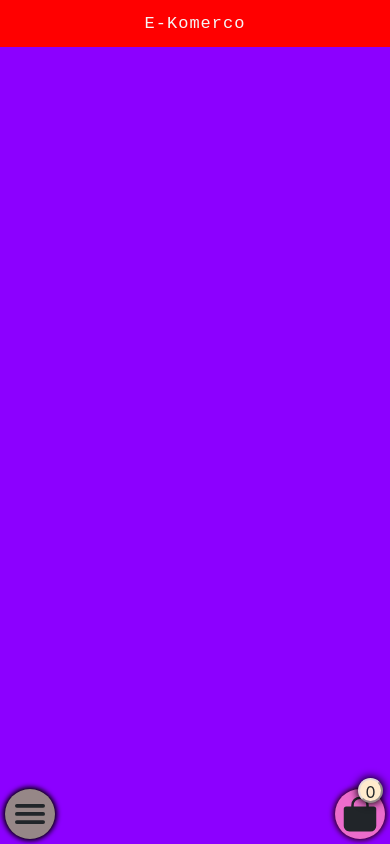
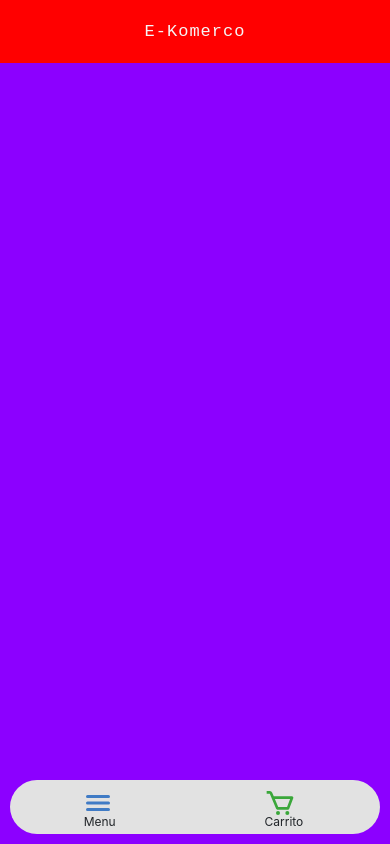
Before and after one commit to ramegp/e-komerco, a React (Create React App) app: page / in a window 390 px wide. Built offline with nearby package versions, Linux system fonts and the light colour scheme.

Commit message:
modifique el menu mobile

```diff
--- a/src/components/Menu/Menu.js
+++ b/src/components/Menu/Menu.js
@@ -1,14 +1,23 @@
 import React from 'react'
 import './menu.css';
 import { IoMenu, IoHome, IoPerson, IoStorefront, IoBag } from "react-icons/io5";
+import { BiGridAlt, BiCart, BiHomeAlt, BiStore, BiUser } from "react-icons/bi";
 
 
-
+let flagMenu = false;
 function abrirMenuMobile() {
     let btnMenu = document.getElementById("btn-menu-mobile");
+
     let MostrarMenu = document.getElementById("links-mobile");
-    MostrarMenu.classList.toggle("contenedor-links-mobile-active");
-    btnMenu.classList.toggle("active")
+    if (!flagMenu) {
+      MostrarMenu.classList.add("activar-contenedor-menu-link");
+      MostrarMenu.classList.remove("desactivar-contenedor-menu-link");
+      flagMenu = true;
+    } else {
+      MostrarMenu.classList.add("desactivar-contenedor-menu-link");
+      MostrarMenu.classList.remove("activar-contenedor-menu-link");
+      flagMenu = false;
+    }
 
 }
 
@@ -18,15 +27,17 @@ const openContact = (e)=>{console.log(e.target)};
 
 let flagBag = false;
 const openBag = ()=>{
-  let bag = document.getElementById("bag-mobile");
+  let bag = document.getElementById("kart-mobile");
   if (!flagBag) {
-    bag.classList.add("activar-animacion-carrito");
-    bag.classList.remove("desactivar-animacion-carrito");
+    bag.classList.add("active-kart");
+    bag.classList.remove("deactive-kart");
     flagBag = true;
+    console.log(flagBag)
   } else {
-    bag.classList.add("desactivar-animacion-carrito");
-    bag.classList.remove("activar-animacion-carrito");
+    bag.classList.add("deactive-kart");
+    bag.classList.remove("active-kart");
     flagBag = false;
+    console.log(flagBag)
   }
 };
 
@@ -46,26 +57,31 @@ export default function Menu() {
             <div> <IoBag className="icons-desktop menu-link-hide"/> </div>
         </header>
 
-        <div className="menu-btn-mobile" id="btn-menu-mobile" onClick={abrirMenuMobile}>
-          <IoMenu className="icons-mobile"/>
+        <div className=" container-menu-mobile">
+          <div className="menu-btn-mobile" id="btn-menu-mobile" onClick={abrirMenuMobile}>
+            <IoMenu className="icons-mobile"/>
+            <p className="text-menu-mobile text-mobile-menu">Menu</p>
+          </div>
+          <div className="btn-carrito-mobil" id="carrito-compras-mobile" onClick={openBag}>
+            <BiCart className="icons-mobile icon-carrito"/>
+            <p className="text-menu-mobile text-carrito-mobile">Carrito</p>
+          </div>
         </div>
+
         <div className="contenedor-links-mobile" id="links-mobile">
             <div className="menu-mobile-icon" onClick={openHome}>
-              <IoHome className="icons-mobile-link"/>
+              <BiHomeAlt className="icons-mobile-link"/>
             </div>
             <div className="menu-mobile-icon" onClick={openShop}>
-              <IoStorefront className="icons-mobile-link"/>
+              <BiStore className="icons-mobile-link"/>
             </div>
             <div className="menu-mobile-icon" onClick={openContact}>
-              <IoPerson className="icons-mobile-link"/>
+              <BiUser className="icons-mobile-link"/>
             </div>
         </div>
-        <div className="btn-carrito-mobil" id="carrito-compras-mobile" onClick={openBag}>
-          <IoBag className="icons-mobile"/>
-        </div>
-        <div className="contenedor-carrito" id="bag-mobile">
-        </div>
-        <div className="contador-items-bag">0</div>
+        <div className="container-kart" id="kart-mobile"></div>
+        {/* <div className="contenedor-carrito" id="bag-mobile"></div> */}
+
         </>
 
     )
--- a/src/components/Menu/menu.css
+++ b/src/components/Menu/menu.css
@@ -33,173 +33,179 @@
     display: none;
 }
 
-@media (max-width : 550px) {
+.container-menu-mobile {
+    display: none;
+}
+
+.contenedor-carrito {
+    display: none;
+}
+
+@media (max-width:550px) {
 
     .contenedor-menu {
         background-color: red;
         justify-content: center;
+        top: 0;
+        height: 63px;
     }
 
     .menu-link-hide {
         display: none;
     }
 
-    .menu-btn-mobile {
+    .icons-mobile {
+        display: block;
+        transform: scale(2);
+        position: relative;
+        top: 5px;
+        color: #407bc5;
+    }
+
+    .icon-carrito {
+        right: -10px;
+        color: #3aa73a;
+    }
+
+    .icons-mobile-link {
+        display: block;
+        transform: scale(1.3);
+        color: #2c7384;
+    }
+
+    .icons-mobile-link:hover {
+        color: #203135;
+    }
+
+    .container-menu-mobile {
+        display: block;
+        position: fixed;
+        bottom: 0px;
+        /* height: 30px; */
+        width: 95vw;
+        border-radius: 40px;
         display: flex;
-        justify-content: center;
-        align-items: center;
-        position: fixed;
-        bottom: 0;
-        margin: 0 0 5px 5px;
-        border-radius: 50%;
-        width: 50px;
-        height: 50px;
-        background-color: #968787;
-        box-shadow: 0px 0px 5px 2px #000000;
-        z-index: 999999;
-        transition: transform .5s ease-in-out;
+        justify-content: space-around;
+        background-color: rgb(226 226 226);
+        margin: calc((100% - 95%)/2);
+        padding: 10px;
+        z-index: 99999;
+    }
+
+    .text-menu-mobile {
+        font-size: 12px;
+        margin: 0;
+        padding: 0;
+        position: relative;
+        top: 7px;
 
     }
 
-    .active {
-        transform: rotate(360deg);
+    .text-carrito-mobile {
+        left: 3px;
+    }
+
+    .text-mobile-menu {
+        left: -6px;
     }
 
     .contenedor-links-mobile {
-        position: fixed;
-        bottom: 25px;
-        margin: 0 0 5px 5px;
-        border-radius: 25px 25px 0 0;
-        background-color: #df92e4;
-        width: 50px;
-        height: 190px;
-        transform: scaleY(0);
-        transition: all 1s ease;
-        transform-origin: bottom;
-        transition-delay: .5s;
-        box-shadow: 0px 0px 5px 2px #000000;
+        position: absolute;
+        bottom: 0%;
+        /* height: 200px; */
+        width: 47.5vw;
+        border-radius: 40px;
+        display: flex;
+        justify-content: space-around;
+        background-color: rgb(226 226 226);
+        margin: calc((100% - 95%)/2);
+        padding: 10px;
+        left: 25%;
+        z-index: 9;
+        /* transition: all 1s; */
     }
 
-    .contenedor-links-mobile-active {
-        transform: scaleY(1);
-    }
-
-    .menu-mobile-icon {
-        display: flex;
-        align-items: center;
-        justify-content: center;
-        width: 35px;
-        height: 35px;
-        border-radius: 50px;
-        left: 7.5px;
-        top: 25px;
-        position: relative;
-        margin-bottom: 10px;
-    }
-
-    .btn-carrito-mobil {
-        display: flex;
-        justify-content: center;
-        align-items: center;
-        position: fixed;
-        bottom: 0;
-        right: 0;
-        margin: 0 5px 5px 0;
-        border-radius: 50%;
-        width: 50px;
-        height: 50px;
-        background-color: #ec6ccb;
-        box-shadow: 0px 0px 5px 2px #330327;
-        z-index: 999999;
-        transition: transform .5s ease-in-out;
-    }
-
-    .icons-mobile {
-        transform: scale(2.5);
-        display: block;
-    }
-
-    .icons-mobile-link {
-        transform: scale(1.5);
-        display: block;
-    }
-
-    .icons-mobile-link:hover {
-        color: white;
-    }
-
-    .contenedor-carrito {
-        background-color: blanchedalmond;
-        position: absolute;
-        bottom: 5px;
-        right: 7px;
-        margin: 0 5px 5px 0;
-        border-radius: 10px 10px 25px 10px;
-        box-shadow: 0px 0px 8px black;
-        transform: all 1s;
-    }
-
-    .activar-animacion-carrito {
-        animation-name: openBag;
+    .activar-contenedor-menu-link {
+        animation-name: openContenedorMenu;
         animation-duration: 1.5s;
         animation-timing-function: ease-in;
         animation-fill-mode: forwards;
     }
 
-    .desactivar-animacion-carrito {
-        animation-name: closeBag;
+    .desactivar-contenedor-menu-link {
+        animation-name: closeContenedorMenu;
+        animation-duration: 1s;
+        animation-timing-function: ease-in;
+        animation-fill-mode: forwards;
+    }
+
+    .container-kart {
+        display: block;
+        background-color: #97d493;
+        width: 90vw;
+        height: 0;
+        position: absolute;
+        bottom: 0px;
+        margin: calc((100% - 90%)/2);
+        border-radius: 40px;
+    }
+    .active-kart{
+        animation-name: abrirKart;
         animation-duration: 1.5s;
         animation-timing-function: ease-in;
         animation-fill-mode: forwards;
     }
-
-    .contador-items-bag {
-        display: block;
-        width: 25px;
-        height: 25px;
-        border-radius: 50px;
-        border: 2px solid #e6dbdb;
-        border-style: outset;
-        background-color: blanchedalmond;
-        position: absolute;
-        bottom: 41px;
-        right: 7px;
-        z-index: 9999999;
-        box-shadow: 0px 0px 9px 1px black;
+    .deactive-kart{
+        animation-name: closekart;
+        animation-duration: 1s;
+        animation-timing-function: ease-in;
+        animation-fill-mode: forwards;
     }
 }
 
-@keyframes openBag {
-    0% {
-        width: 0px;
-        height: 0px;
+@keyframes openContenedorMenu {
+
+    0%{
+        bottom: 0%;
     }
 
-    60% {
-        width: 285px;
-        height: 225px;
+    100%{
+        bottom: 8.5%;
+    }
+}
+
+@keyframes closeContenedorMenu {
+    0%{
+        bottom: 8.5%;
     }
 
-    90% {
-        width: 275px;
-        height: 215px;
+    100%{
+        bottom: 0%;
+    }
+}
+
+@keyframes abrirKart {
+
+    0% {
+        height: 0;
+        bottom: 0px;
     }
 
     100% {
-        width: 280px;
-        height: 220px;
+
+        height: 300px;
+        bottom: 53px;
     }
-
 }
 
-@keyframes closeBag {
+@keyframes closekart {
     0% {
-        width: 280px;
-        height: 220px;
+        height: 300px;
+        bottom: 53px;
     }
 
     100% {
-        width: 0px;
-        height: 0px;
+        height: 0;
+        bottom: 0;
     }
 }
```
